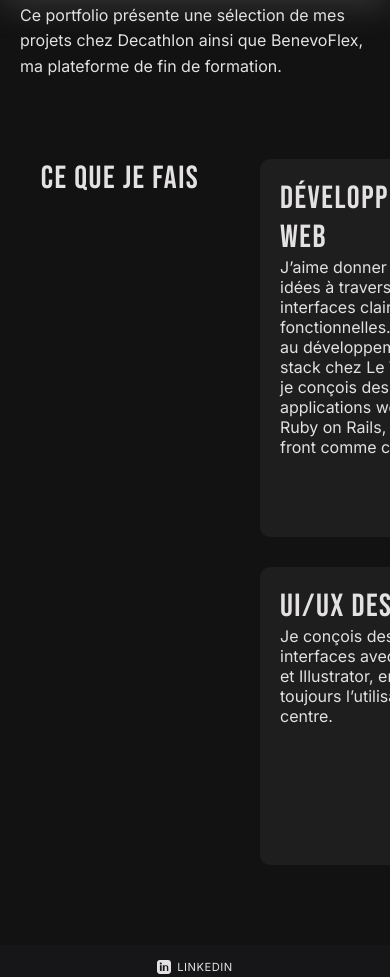
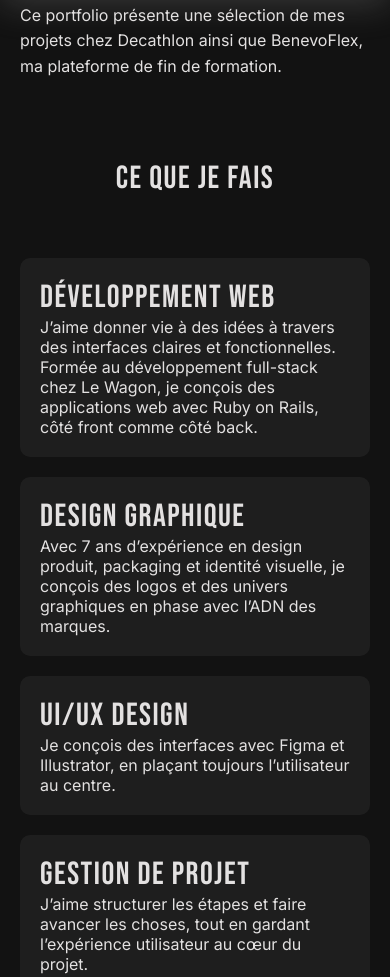
Before and after one commit to BoulinAnna/mon-portfolio, a plain HTML site: page index.html in a window 390 px wide. Shown: the part 838-1815 px from the top of the page. Drawn offline with Linux system fonts and the light colour scheme; grey boxes are pictures that could not be loaded.

Commit message:
ajustement index

```diff
--- a/css-projets/index.css
+++ b/css-projets/index.css
@@ -124,3 +124,21 @@ h1, h2, h3, .section-title {
 .skill:hover {
   transform: translateY(-4px);
 }
+
+@media screen and (max-width: 768px) {
+  .skill-grid {
+    grid-template-columns: 1fr;
+    gap: 20px;
+    padding: 0;
+  }
+
+  .skill {
+    width: 100%;
+    max-width: 100%;
+    box-sizing: border-box;
+  }
+
+  .skills-container {
+    grid-template-columns: 1fr;
+  }
+}
```
